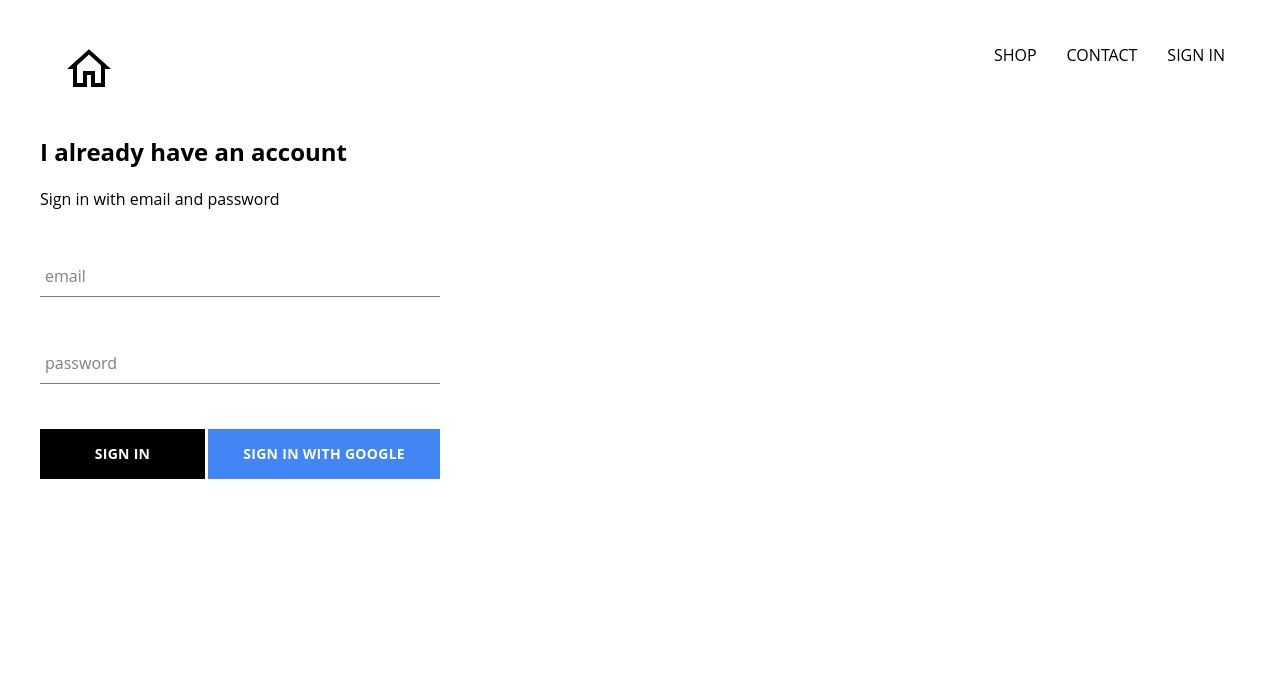
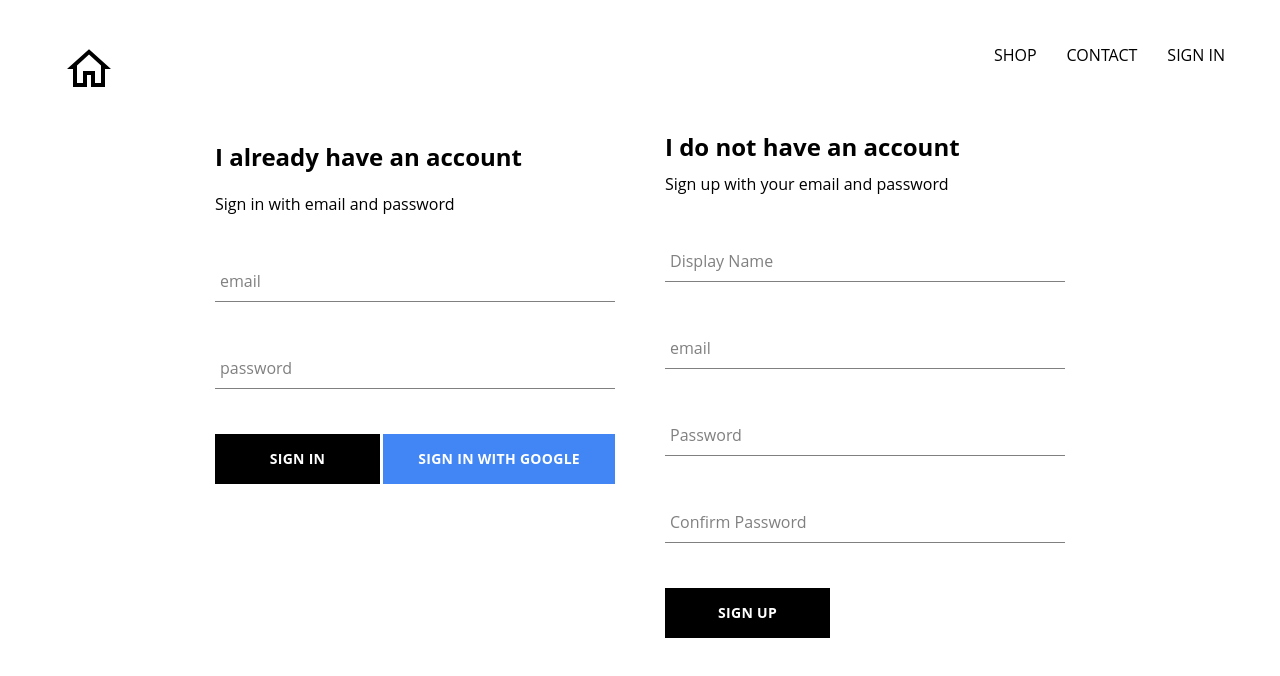
Before and after one commit to pengravity/ecomm-clothing, a React (Create React App) app: page /signin in a window 1280 px wide. Shown: the top 676 px of the page. Built offline with nearby package versions, Linux system fonts and the light colour scheme; no server answers; the HTML template or start-up script is replaced by a standard one.

Commit message:
added code to signup new users through email/password

```diff
--- a/src/App.js
+++ b/src/App.js
@@ -22,8 +22,22 @@
   unsubscribeFromAuth = null;
 
   componentDidMount() {
-    this.unsubscribeFromAuth = auth.onAuthStateChanged(async (user) => {
-      createUserProfileDocument(user);
+    this.unsubscribeFromAuth = auth.onAuthStateChanged(async (userAuth) => {
+      if (userAuth) {
+        const userRef = await createUserProfileDocument(userAuth);
+
+        userRef.onSnapshot((snapShot) => {
+          this.setState({
+            currentUser: {
+              id: snapShot.id,
+              ...snapShot.data(),
+            },
+          });
+          console.log(this.state);
+        });
+      } else {
+        this.setState({ currentUser: userAuth });
+      }
     });
   }
 
--- a/src/components/firebase/firebase.utils.js
+++ b/src/components/firebase/firebase.utils.js
@@ -21,7 +21,6 @@
 export const createUserProfileDocument = async (userAuth, additionalData) => {
   if (!userAuth) return;
 
-  // const userRef = firestore.doc(`users/${userAuth.uid}`);
   const userRef = firestore.doc(`users/${userAuth.uid}`);
   const snapShot = await userRef.get();
 
--- /dev/null
+++ b/src/components/signup/signup.component.jsx
@@ -0,0 +1,99 @@
+import React from "react";
+
+import FormInput from "../form-input/form-input.component";
+import CustomButton from "../custom-button/custom-button.component";
+
+import { auth, createUserProfileDocument } from "../firebase/firebase.utils";
+
+import "./signup.styles.scss";
+
+class SignUp extends React.Component {
+  constructor() {
+    super();
+
+    this.state = {
+      displayName: "",
+      email: "",
+      password: "",
+      confirmPassword: "",
+    };
+  }
+
+  handleSubmit = async (event) => {
+    event.preventDefault();
+    const { displayName, email, password, confirmPassword } = this.state;
+
+    if (password !== confirmPassword) {
+      alert("passwords don't match");
+      return;
+    }
+    try {
+      const { user } = await auth.createUserWithEmailAndPassword(
+        email,
+        password
+      );
+      createUserProfileDocument(user, { displayName });
+
+      this.setState({
+        displayName: "",
+        email: "",
+        password: "",
+        confirmPassword: "",
+      });
+    } catch (error) {
+      console.error(error);
+    }
+  };
+
+  handleChange = (event) => {
+    const { name, value } = event.target;
+
+    this.setState({ [name]: value });
+  };
+
+  render() {
+    const { displayName, email, password, confirmPassword } = this.state;
+    return (
+      <div className="sign-up">
+        <h2 className="title">I do not have an account</h2>
+        <span>Sign up with your email and password</span>
+        <form className="sign-up-form" onSubmit={this.handleSubmit}>
+          <FormInput
+            type="text"
+            name="displayName"
+            value={displayName}
+            onChange={this.handleChange}
+            label="Display Name"
+            required
+          />
+          <FormInput
+            type="text"
+            name="email"
+            value={email}
+            onChange={this.handleChange}
+            label="email"
+            required
+          />
+          <FormInput
+            type="password"
+            name="password"
+            value={password}
+            onChange={this.handleChange}
+            label="Password"
+            required
+          />
+          <FormInput
+            type="password"
+            name="confirmPassword"
+            value={confirmPassword}
+            onChange={this.handleChange}
+            label="Confirm Password"
+            required
+          />
+          <CustomButton type="submit">SIGN UP</CustomButton>
+        </form>
+      </div>
+    );
+  }
+}
+export default SignUp;
--- /dev/null
+++ b/src/components/signup/signup.styles.scss
@@ -0,0 +1,9 @@
+.sign-up {
+  display: flex;
+  flex-direction: column;
+  width: 400px;
+
+  .title {
+    margin: 10px 0;
+  }
+}
--- a/src/pages/signin-and-signup/signin-and-signup.component.jsx
+++ b/src/pages/signin-and-signup/signin-and-signup.component.jsx
@@ -1,12 +1,14 @@
 import React from "react";
 
 import SignIn from "../../components/signin/signin.component";
+import SignUp from "../../components/signup/signup.component";
 
 import "./signin-and-signup.styles.scss";
 
 const SigninAndSignupPage = () => (
   <div className="signin-and-signup">
     <SignIn />
+    <SignUp />
   </div>
 );
 
--- a/src/pages/signin-and-signup/signin-and-signup.styles.scss
+++ b/src/pages/signin-and-signup/signin-and-signup.styles.scss
@@ -0,0 +1,6 @@
+.signin-and-signup {
+  width: 850px;
+  display: flex;
+  justify-content: space-between;
+  margin: 30px auto;
+}
```
